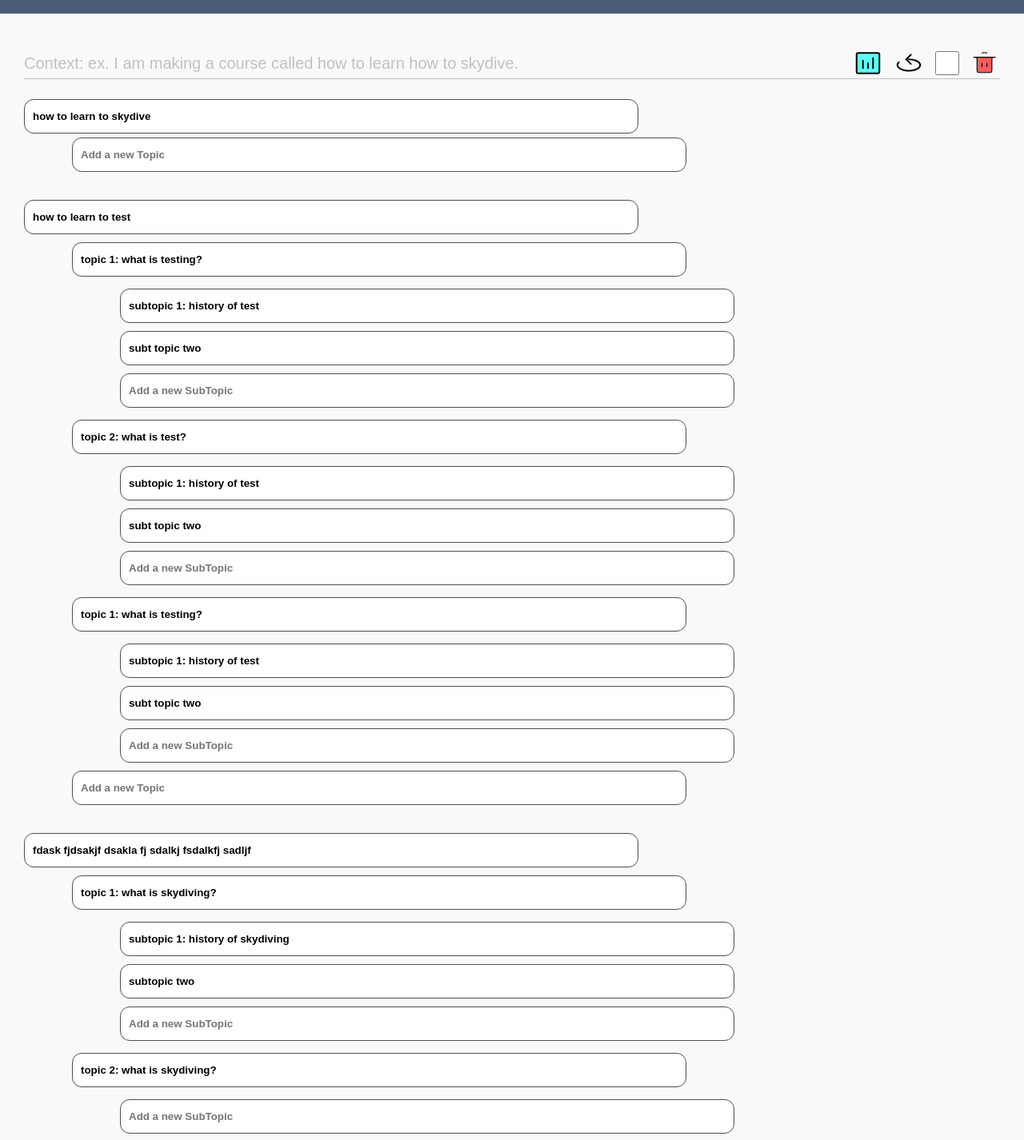
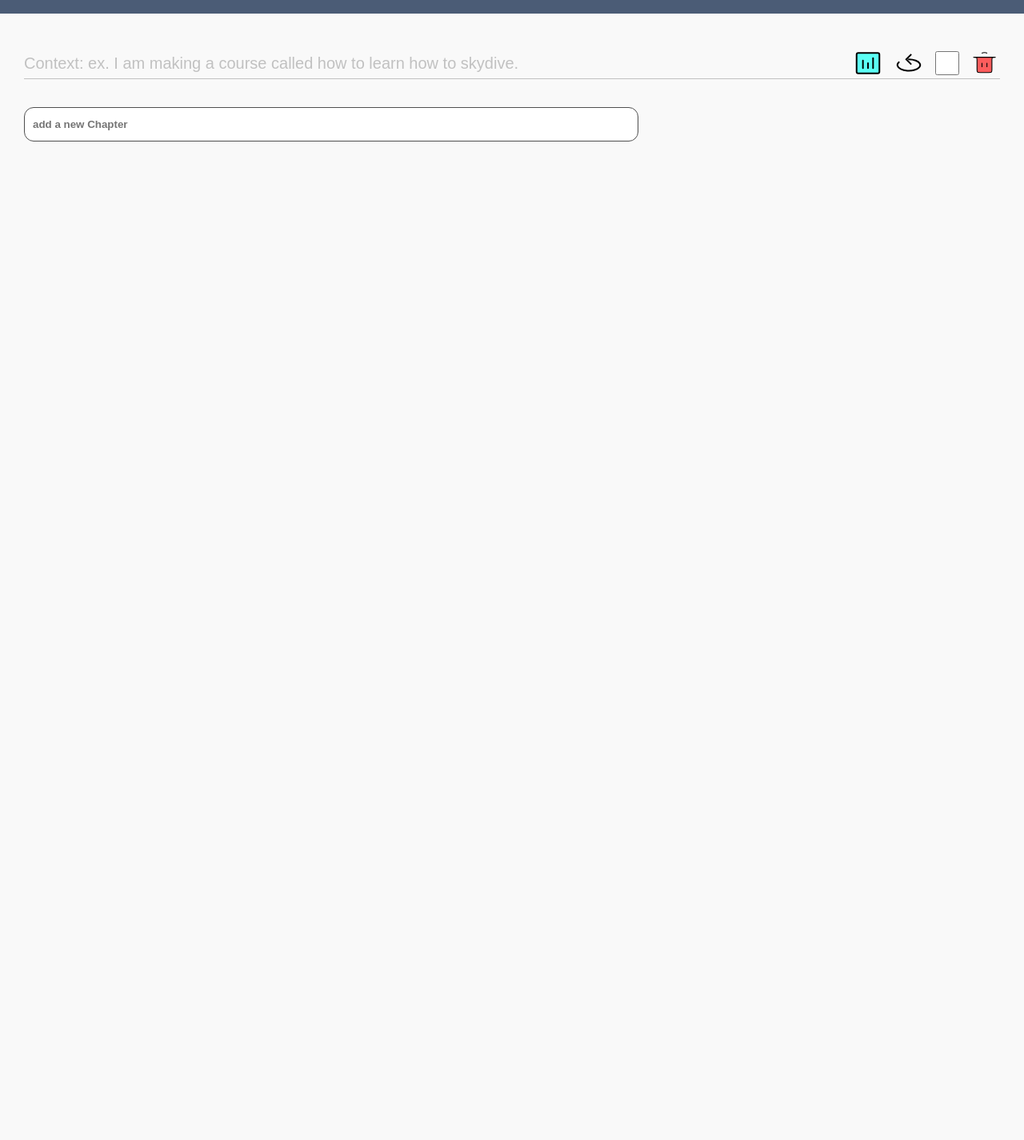
Before and after one commit to firasmlt/MapMind, a React (Create React App) app in the folder client/: page / in a window 1280 px wide. Shown: the part 60-1486 px from the top of the page at 80% size. After the commit the page ends 800 px from the top, so only its background shows below. Built offline with nearby package versions, Linux system fonts and the light colour scheme.

Commit message:
finishing the basic structure of the app

```diff
--- a/client/src/components/Chapter.js
+++ b/client/src/components/Chapter.js
@@ -1,7 +1,7 @@
 import Topic from "./Topic";
 import styles from "./Chapter.module.css";
+import { useState } from "react";
 function Chapter({ chapter, id, addChapterInput, addChapter, updateChapter }) {
-  // console.log(chapter);
   const addChapterHandler = (e) => {
     addChapter({
       name: e.target.value,
@@ -32,14 +32,22 @@ function Chapter({ chapter, id, addChapterInput, addChapter, updateChapter }) {
             <Topic
               topic={topic}
               key={i}
+              topicIndex={i}
               addTopicInput={chapter.topics.length === i + 1}
+              updateChapter={updateChapter}
+              chapter={chapter}
             />
           );
         })
       ) : chapter === null || chapter.name === "" ? (
         <></>
       ) : (
-        <Topic topic={null} addTopicInput={true} />
+        <Topic
+          topic={null}
+          addTopicInput={true}
+          updateChapter={updateChapter}
+          chapter={chapter}
+        />
       )}
       {addChapterInput ? (
         <input
--- a/client/src/components/Content.js
+++ b/client/src/components/Content.js
@@ -3,45 +3,7 @@ import styles from "./Content.module.css";
 import { Configuration, OpenAIApi } from "openai";
 import Chapter from "./Chapter";
 function Content() {
-  const [content, setContent] = useState([
-    {
-      id: 0,
-      name: "how to learn to skydive",
-      topics: [],
-    },
-    {
-      id: 1,
-      name: "how to learn to test",
-      topics: [
-        {
-          name: "topic 1: what is testing?",
-          subtopics: ["subtopic 1: history of test", "subt topic two"],
-        },
-        {
-          name: "topic 2: what is test?",
-          subtopics: ["subtopic 1: history of test", "subt topic two"],
-        },
-        {
-          name: "topic 1: what is testing?",
-          subtopics: ["subtopic 1: history of test", "subt topic two"],
-        },
-      ],
-    },
-    {
-      id: 2,
-      name: "how to learn to skydive",
-      topics: [
-        {
-          name: "topic 1: what is skydiving?",
-          subtopics: ["subtopic 1: history of skydiving", "subtopic two"],
-        },
-        {
-          name: "topic 2: what is skydiving?",
-          subtopics: [],
-        },
-      ],
-    },
-  ]);
+  const [content, setContent] = useState([]);
   const promptContent = `we are creating a branching structure with multiple dimensions in the markdown format.
     # represents the first and high-level dimension
     ## represents a breakdown more detailed dimension of #
@@ -86,13 +48,6 @@ function Content() {
       })
     );
   };
-  useEffect(
-    () =>
-      updateChapter(2, {
-        name: "fdask fjdsakjf dsakla fj sdalkj fsdalkfj sadljf ",
-      }),
-    []
-  );
   console.log(content);
 
   return (
@@ -102,9 +57,9 @@ function Content() {
           <Chapter
             chapter={ch}
             key={ch.id}
+            id={ch.id}
             addChapterInput={content.length === index + 1}
             addChapter={addChapter}
-            id={ch.id}
             updateChapter={updateChapter}
           />
         ))
--- a/client/src/components/Subtopic.js
+++ b/client/src/components/Subtopic.js
@@ -1,6 +1,27 @@
 import styles from "./Subtopic.module.css";
 
-function Subtopic({ subtopic, addSubtopicInput }) {
+function Subtopic({
+  subtopic,
+  subtopicIndex,
+  addSubtopicInput,
+  topicIndex,
+  updateChapter,
+  chapter,
+}) {
+  const addSubtopicHandler = (e) => {
+    const newChapter = { ...chapter };
+    newChapter.topics[topicIndex].subtopics = [
+      ...newChapter.topics[topicIndex].subtopics,
+      e.target.value,
+    ];
+    updateChapter(chapter.id, newChapter);
+  };
+  const changeSubtopicHandler = (e) => {
+    const newChapter = { ...chapter };
+    newChapter.topics[topicIndex].subtopics[subtopicIndex] = e.target.value;
+    updateChapter(chapter.id, newChapter);
+  };
+
   return (
     <div className={styles.subtopic}>
       {subtopic !== null ? (
@@ -8,6 +29,7 @@ function Subtopic({ subtopic, addSubtopicInput }) {
           type="text"
           defaultValue={subtopic}
           className={styles.subtopicInput}
+          onChange={changeSubtopicHandler}
         />
       ) : (
         <></>
@@ -17,6 +39,7 @@ function Subtopic({ subtopic, addSubtopicInput }) {
           type="text"
           placeholder="Add a new SubTopic"
           className={`${styles.subtopicInput} ${styles.addsubtopicInput}`}
+          onChange={addSubtopicHandler}
         />
       ) : (
         <></>
--- a/client/src/components/Topic.js
+++ b/client/src/components/Topic.js
@@ -1,7 +1,21 @@
 import Subtopic from "./Subtopic";
 import styles from "./Topic.module.css";
-function Topic({ topic, addTopicInput }) {
+function Topic({ topic, addTopicInput, chapter, updateChapter, topicIndex }) {
   // console.log(topic);
+  const topicChangeHandler = (e) => {
+    const newChapter = { ...chapter };
+    newChapter.topics[topicIndex] = {
+      name: e.target.value,
+      subtopics: newChapter.topics[topicIndex].subtopics,
+    };
+    updateChapter(chapter.id, { ...newChapter });
+  };
+  const addTopicHandler = (e) => {
+    updateChapter(chapter.id, {
+      ...chapter,
+      topics: [...chapter.topics, { name: e.target.value, subtopics: [] }],
+    });
+  };
   return (
     <div className={styles.topic}>
       {topic !== null ? (
@@ -9,6 +23,7 @@ function Topic({ topic, addTopicInput }) {
           type="text"
           defaultValue={topic.name}
           className={styles.topicInput}
+          onChange={topicChangeHandler}
         />
       ) : (
         <></>
@@ -19,22 +34,33 @@ function Topic({ topic, addTopicInput }) {
             <Subtopic
               subtopic={subtopic}
               key={i}
+              subtopicIndex={i}
               addSubtopicInput={topic.subtopics.length === i + 1}
+              updateChapter={updateChapter}
+              chapter={chapter}
+              topicIndex={topicIndex}
             />
           ) : (
             <></>
           );
         })
-      ) : topic === null ? (
+      ) : topic === null || topic.name === "" ? (
         <></>
       ) : (
-        <Subtopic subtopic={null} addSubtopicInput={true} />
+        <Subtopic
+          subtopic={null}
+          addSubtopicInput={true}
+          updateChapter={updateChapter}
+          chapter={chapter}
+          topicIndex={topicIndex}
+        />
       )}
       {addTopicInput ? (
         <input
           type="text"
           placeholder="Add a new Topic"
           className={`${styles.topicInput} ${styles.addTopicInput}`}
+          onChange={addTopicHandler}
         />
       ) : (
         <></>
```
